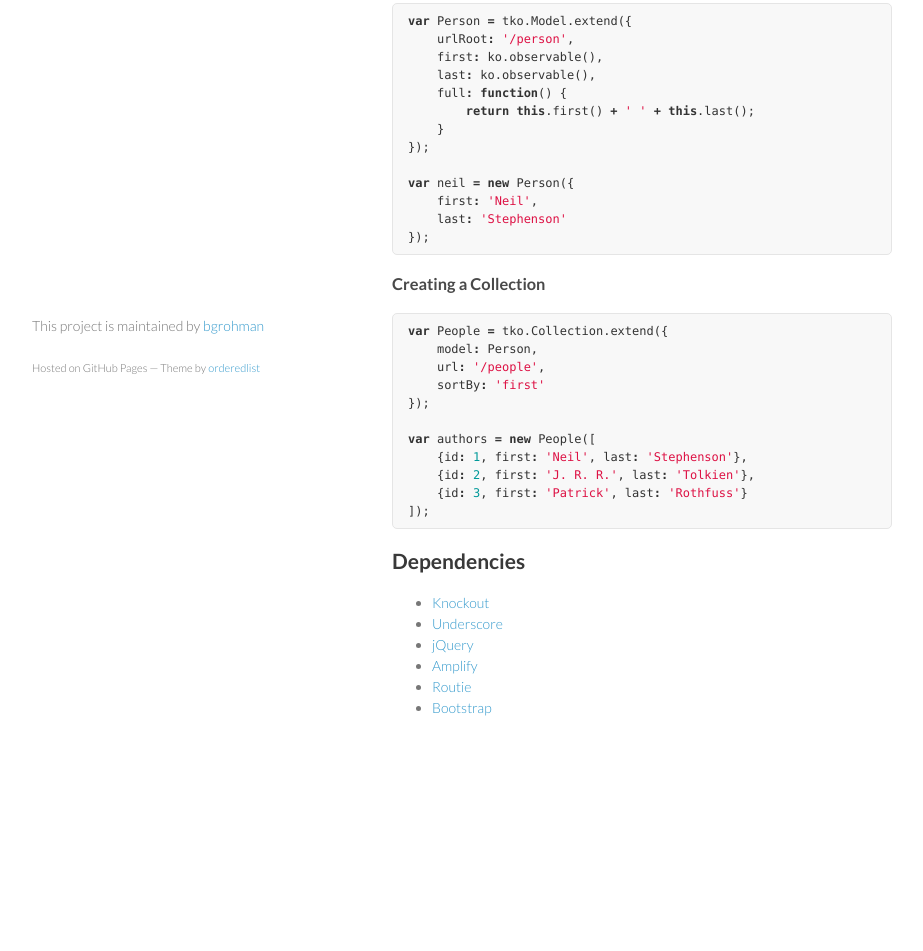
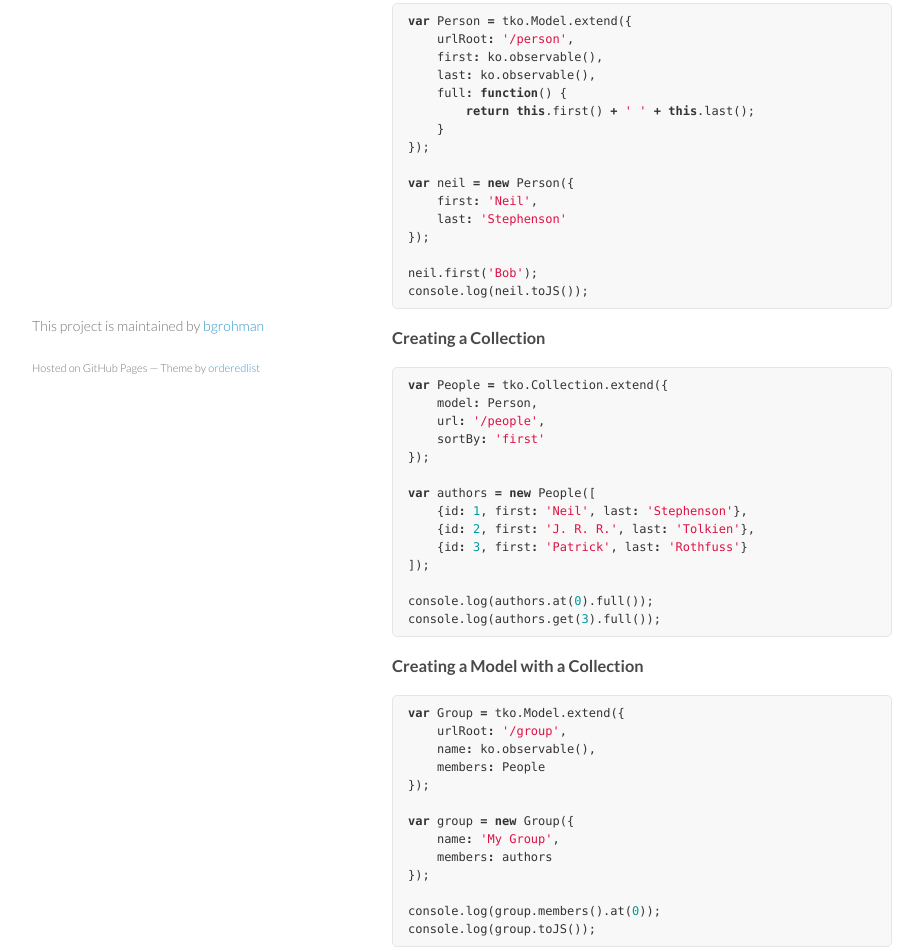
Before and after one commit to bgrohman/tko, a plain HTML site: page index.html in a window 1280 px wide. Shown: the part 353-1304 px from the top of the page, without its empty margins (178-1101 px from the left). Before the commit the page ends 1141 px from the top, so only its background shows below. Drawn offline with Linux system fonts and the light colour scheme.

```diff
--- a/index.html
+++ b/index.html
@@ -51,6 +51,9 @@
     <span class="nx">first</span><span class="o">:</span> <span class="s1">'Neil'</span><span class="p">,</span>
     <span class="nx">last</span><span class="o">:</span> <span class="s1">'Stephenson'</span>
 <span class="p">});</span>
+
+<span class="nx">neil</span><span class="p">.</span><span class="nx">first</span><span class="p">(</span><span class="s1">'Bob'</span><span class="p">);</span>
+<span class="nx">console</span><span class="p">.</span><span class="nx">log</span><span class="p">(</span><span class="nx">neil</span><span class="p">.</span><span class="nx">toJS</span><span class="p">());</span>
 </pre></div>
 
 <h3>Creating a Collection</h3>
@@ -66,6 +69,26 @@
     <span class="p">{</span><span class="nx">id</span><span class="o">:</span> <span class="mi">2</span><span class="p">,</span> <span class="nx">first</span><span class="o">:</span> <span class="s1">'J. R. R.'</span><span class="p">,</span> <span class="nx">last</span><span class="o">:</span> <span class="s1">'Tolkien'</span><span class="p">},</span>
     <span class="p">{</span><span class="nx">id</span><span class="o">:</span> <span class="mi">3</span><span class="p">,</span> <span class="nx">first</span><span class="o">:</span> <span class="s1">'Patrick'</span><span class="p">,</span> <span class="nx">last</span><span class="o">:</span> <span class="s1">'Rothfuss'</span><span class="p">}</span>
 <span class="p">]);</span>
+
+<span class="nx">console</span><span class="p">.</span><span class="nx">log</span><span class="p">(</span><span class="nx">authors</span><span class="p">.</span><span class="nx">at</span><span class="p">(</span><span class="mi">0</span><span class="p">).</span><span class="nx">full</span><span class="p">());</span>
+<span class="nx">console</span><span class="p">.</span><span class="nx">log</span><span class="p">(</span><span class="nx">authors</span><span class="p">.</span><span class="nx">get</span><span class="p">(</span><span class="mi">3</span><span class="p">).</span><span class="nx">full</span><span class="p">());</span>
+</pre></div>
+
+<h3>Creating a Model with a Collection</h3>
+
+<div class="highlight"><pre><span class="kd">var</span> <span class="nx">Group</span> <span class="o">=</span> <span class="nx">tko</span><span class="p">.</span><span class="nx">Model</span><span class="p">.</span><span class="nx">extend</span><span class="p">({</span>
+    <span class="nx">urlRoot</span><span class="o">:</span> <span class="s1">'/group'</span><span class="p">,</span>
+    <span class="nx">name</span><span class="o">:</span> <span class="nx">ko</span><span class="p">.</span><span class="nx">observable</span><span class="p">(),</span>
+    <span class="nx">members</span><span class="o">:</span> <span class="nx">People</span>
+<span class="p">});</span>
+
+<span class="kd">var</span> <span class="nx">group</span> <span class="o">=</span> <span class="k">new</span> <span class="nx">Group</span><span class="p">({</span>
+    <span class="nx">name</span><span class="o">:</span> <span class="s1">'My Group'</span><span class="p">,</span>
+    <span class="nx">members</span><span class="o">:</span> <span class="nx">authors</span>
+<span class="p">});</span>
+
+<span class="nx">console</span><span class="p">.</span><span class="nx">log</span><span class="p">(</span><span class="nx">group</span><span class="p">.</span><span class="nx">members</span><span class="p">().</span><span class="nx">at</span><span class="p">(</span><span class="mi">0</span><span class="p">));</span>
+<span class="nx">console</span><span class="p">.</span><span class="nx">log</span><span class="p">(</span><span class="nx">group</span><span class="p">.</span><span class="nx">toJS</span><span class="p">());</span>
 </pre></div>
 
 <h2>Dependencies</h2>
```
Also changed, not shown: params.json (+1 -1 lines).
